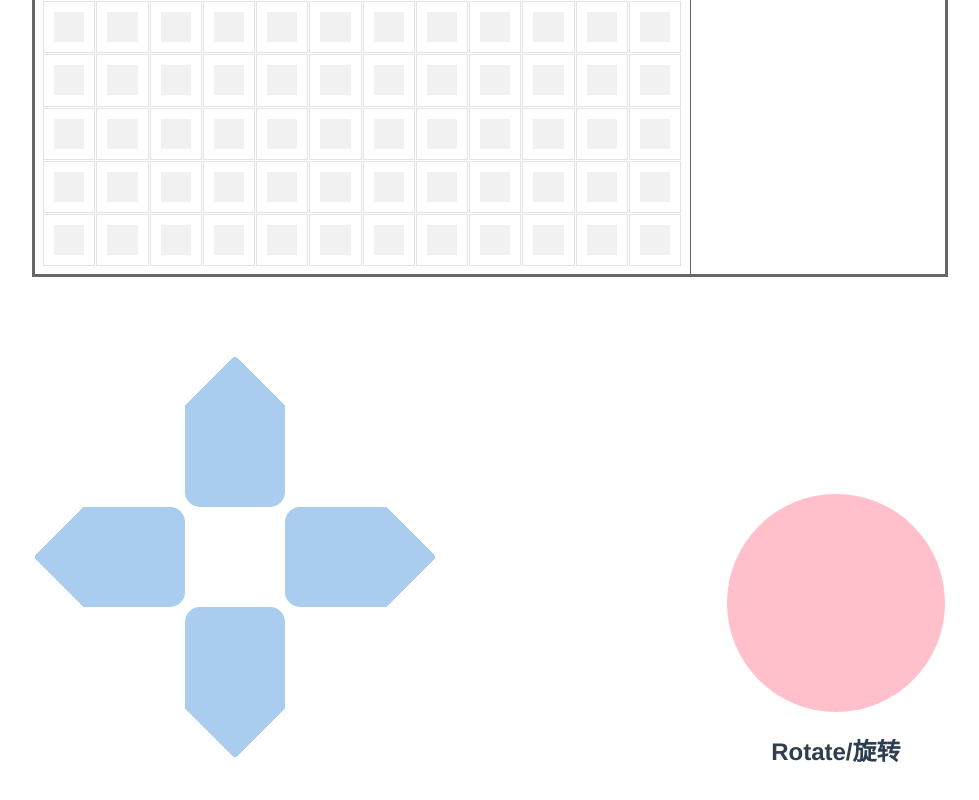
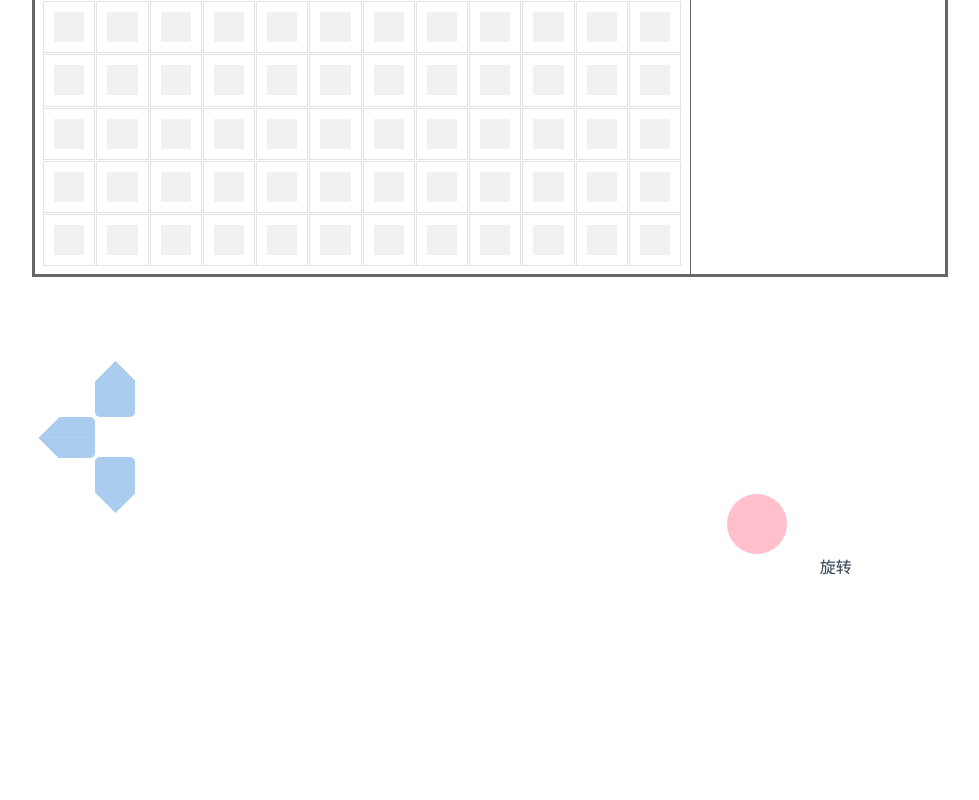
Before and after one commit to tuzilingdang/2d-tetris, a Vue app: page / in a window 1280 px wide. Shown: the part 1084-1884 px from the top of the page, without its empty margins (150-1129 px from the left). Built offline with nearby package versions, Linux system fonts and the light colour scheme.

Commit message:
fix(keyboard component): Fix click event

```diff
--- a/public/index.html
+++ b/public/index.html
@@ -3,7 +3,7 @@
   <head>
     <meta charset="utf-8">
     <meta http-equiv="X-UA-Compatible" content="IE=edge">
-    <meta name="viewport" content="width=device-width,initial-scale=1.0">
+    <meta content="width=device-width, initial-scale=1.0, maximum-scale=1.0, user-scalable=0" name="viewport" />
     <link rel="icon" href="<%= BASE_URL %>favicon.ico">
     <title>2d-tetris</title>
   </head>
--- a/src/App.vue
+++ b/src/App.vue
@@ -3,6 +3,7 @@
         <div id="game">
             <Screen />
             <KeyBoard />
+            <!-- <HelloWorld /> -->
         </div>
 
     </div>
@@ -11,12 +12,14 @@
 <script>
     import Screen from './components/screen/Screen.vue'
     import KeyBoard from './components/keyboard/KeyBoard.vue'
+    import HelloWorld from './components/HelloWorld.vue'
 
     export default {
         name: 'app',
         components: {
             Screen,
             KeyBoard,
+            HelloWorld
         }
     }
 </script>
--- a/src/components/HelloWorld.vue
+++ b/src/components/HelloWorld.vue
@@ -6,7 +6,7 @@
       check out the
       <a href="https://cli.vuejs.org" target="_blank" rel="noopener">vue-cli documentation</a>.
     </p>
-    <h3>Installed CLI Plugins</h3>
+    <h3  @click="hello">Installed CLI Plugins</h3>
     <ul>
       <li><a href="https://github.com/vuejs/vue-cli/tree/dev/packages/%40vue/cli-plugin-babel" target="_blank" rel="noopener">babel</a></li>
       <li><a href="https://github.com/vuejs/vue-cli/tree/dev/packages/%40vue/cli-plugin-eslint" target="_blank" rel="noopener">eslint</a></li>
@@ -35,6 +35,11 @@ export default {
   name: 'HelloWorld',
   props: {
     msg: String
+  },
+  methods: {
+    hello() {
+      alert('hello')
+    }
   }
 }
 </script>
--- a/src/components/keyboard/KeyBoard.vue
+++ b/src/components/keyboard/KeyBoard.vue
@@ -10,13 +10,13 @@
             <div class="arrows">
                 <div class="left" @click="left"></div>
                 <div class="right" @click="right"></div>
-                <div class="up"></div>
+                <div class="up" ></div>
                 <div class="down" @click="fall"></div>
             </div>
 
-            <div class="rotate" @click="start">
-                <div class="rotate-btn"></div>
-                <h2>Rotate/旋转</h2>
+            <div class="rotate" >
+                <div class="rotate-btn" @click="start" ></div>
+                <span>旋转</span>
             </div>
 
         </div>
@@ -25,7 +25,6 @@
 
 <script>
     import { mapState } from 'vuex'
-    import Block from '../../block'
 
     export default {
         name: 'KeyBoard',
@@ -44,24 +43,20 @@
             'columnNum',
             'rowNum',
             'matrix',
-            'randomBlock',
             'accRows',
             'gameOver'
         ]),
 
-        watch: {
-            randomBlock: function (newVal) {
-                if (newVal) this.nextBlock()
-            }
-        },
-        created() {},
+        // created() {
+        //     this.start()
+        // },
         methods: {
 
             start() {
                 alert('start')
             },
 
-            left() {
+            left: function(){
                 this.$store.commit({
                     type: 'left',
                 })
--- a/src/components/keyboard/keyboard.less
+++ b/src/components/keyboard/keyboard.less
@@ -1,51 +1,92 @@
 
 .keyboard {
     width: 80%;
-    height: auto;
+    height: 500vh;
     margin: 10vh auto;
     .arrows {
         width: 60%;
         float: left;
         overflow: hidden;
+        // .left {
+        //     float: left;
+        //     margin-top: 150px;
+        //     width: 150px;
+        //     height: 100px;
+        //     background: linear-gradient(135deg, transparent 34px, #ace 0) top left, linear-gradient(45deg, transparent 34px, #ace 0) bottom left;
+        //     background-size: 100% 51%;
+        //     background-repeat: no-repeat;
+        //     border-radius: 15px;
+        // }
         .left {
             float: left;
-            margin-top: 150px;
-            width: 150px;
-            height: 100px;
-            background: linear-gradient(135deg, transparent 34px, #ace 0) top left, linear-gradient(45deg, transparent 34px, #ace 0) bottom left;
+            margin-top: 60px;
+            width: 60px;
+            height: 41px;
+            background: linear-gradient(135deg, transparent 17px, #ace 0) top left, linear-gradient(45deg, transparent 17px, #ace 0) bottom left;
             background-size: 100% 51%;
             background-repeat: no-repeat;
-            border-radius: 15px;
+            border-radius: 5px;
         }
+        // .right {
+        //     float: left;
+        //     margin-left: 100px;
+        //     margin-top: 150px;
+        //     width: 150px;
+        //     height: 100px;
+        //     background: linear-gradient(-135deg, transparent 34px, #ace 0) top right, linear-gradient(-45deg, transparent 34px, #ace 0) bottom right;
+        //     background-size: 100% 51%;
+        //     background-repeat: no-repeat;
+        //     border-radius: 15px;
+        // }
         .right {
+            position: relative;
             float: left;
             margin-left: 100px;
-            margin-top: 150px;
-            width: 150px;
-            height: 100px;
-            background: linear-gradient(-135deg, transparent 34px, #ace 0) top right, linear-gradient(-45deg, transparent 34px, #ace 0) bottom right;
+            top: -40px;
+            width: 60px;
+            height: 40px;
+            background: linear-gradient(-135deg, transparent 17px, #ace 0) top right, linear-gradient(-45deg, transparent 17px, #ace 0) bottom right;
             background-size: 100% 51%;
             background-repeat: no-repeat;
-            border-radius: 15px;
+            border-radius: 5px;
         }
+        // .up {
+        //     margin-left: 150px;
+        //     width: 100px;
+        //     height: 150px;
+        //     background: linear-gradient(-135deg, transparent 34px, #ace 0) top right, linear-gradient(135deg, transparent 34px, #ace 0) top left;
+        //     background-size: 51% 100%;
+        //     background-repeat: no-repeat;
+        //     border-radius: 15px;
+        // }
         .up {
-            margin-left: 150px;
-            width: 100px;
-            height: 150px;
-            background: linear-gradient(-135deg, transparent 34px, #ace 0) top right, linear-gradient(135deg, transparent 34px, #ace 0) top left;
+            margin-left: 60px;
+            width: 40px;
+            height: 60px;
+            background: linear-gradient(-135deg, transparent 17px, #ace 0) top right, linear-gradient(135deg, transparent 17px, #ace 0) top left;
             background-size: 51% 100%;
             background-repeat: no-repeat;
-            border-radius: 15px;
+            border-radius: 5px;
         }
+        // .down {
+        //     margin-left: 150px;
+        //     margin-top: 100px;
+        //     width: 100px;
+        //     height: 150px;
+        //     background: linear-gradient(-45deg, transparent 34px, #ace 0) right, linear-gradient(45deg, transparent 34px, #ace 0) left;
+        //     background-size: 51% 100%;
+        //     background-repeat: no-repeat;
+        //     border-radius: 15px;
+        // }
         .down {
-            margin-left: 150px;
-            margin-top: 100px;
-            width: 100px;
-            height: 150px;
-            background: linear-gradient(-45deg, transparent 34px, #ace 0) right, linear-gradient(45deg, transparent 34px, #ace 0) left;
+            margin-left: 60px;
+            margin-top: 40px;
+            width: 40px;
+            height: 60px;
+            background: linear-gradient(-45deg, transparent 17px, #ace 0) right, linear-gradient(45deg, transparent 17px, #ace 0) left;
             background-size: 51% 100%;
             background-repeat: no-repeat;
-            border-radius: 15px;
+            border-radius: 5px;
         }
     }
     .rotate {
@@ -54,15 +95,10 @@
         float: right;
         margin-top: 15%;
         &-btn {
-            width: 100%;
+            width: 60px;
+            height: 60px;
             background: pink;
             border-radius: 500px;
-            &:after {
-                content: '';
-                display: block;
-                padding-top: 100%;
-                // cursor: pointer;
-            }
         }
 
     }
--- /dev/null
+++ b/src/components/keyboard/keyboard2.less
@@ -0,0 +1,8 @@
+.keyboard {
+    .rotate {
+        width: 50px;
+        height: 50px;
+        background: pink;
+        border-radius: 500px;
+    }
+}
--- a/src/components/screen/Screen.vue
+++ b/src/components/screen/Screen.vue
@@ -17,7 +17,7 @@
             </div> -->
         </div>
 
-        <div class="screen-status">
+        <div class="screen-status" style="width:100px;height:100px;background: red;" @click="status">
             <div class="screen-status-grade"></div>
             <div class="screen-status-best-grade"></div>
             <div class="screen-status-next-shape"></div>
@@ -67,6 +67,10 @@
             init() {
                 this.initMatrix()
                 this.start()
+            },
+
+            status() {
+                alert('start')
             },
 
             start() {
--- a/src/store/index.js
+++ b/src/store/index.js
@@ -1,7 +1,5 @@
 import Vue from 'vue'
 import Vuex from 'vuex'
-import mutations from './mutation'
-import Block from '../block'
 
 Vue.use(Vuex)
 
```
